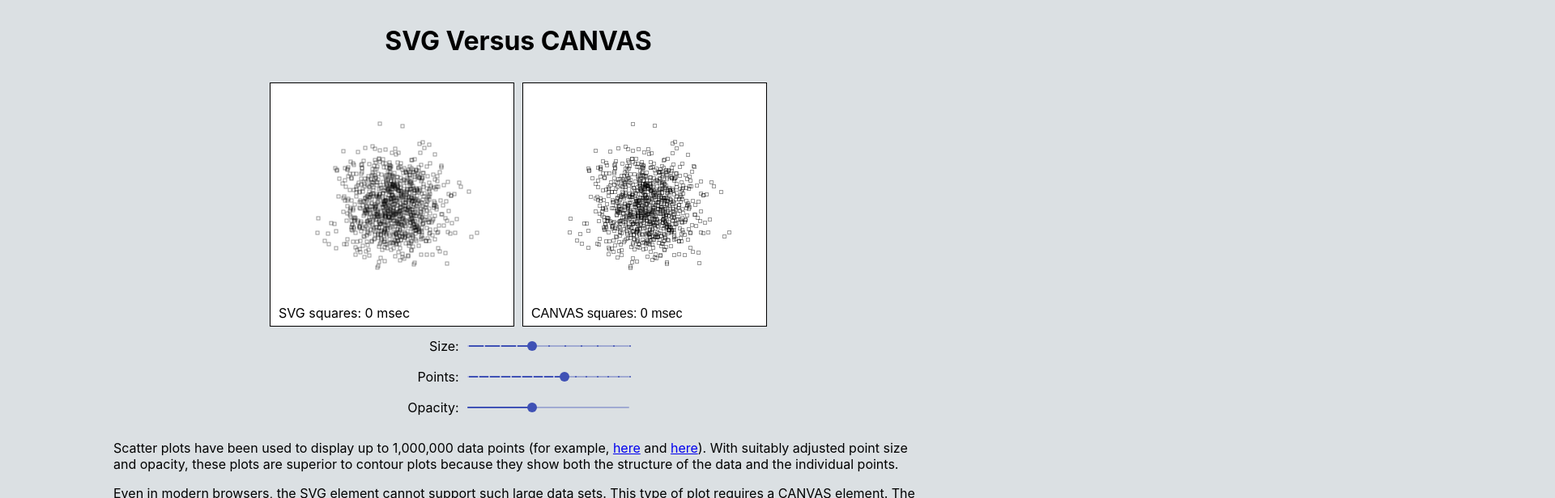
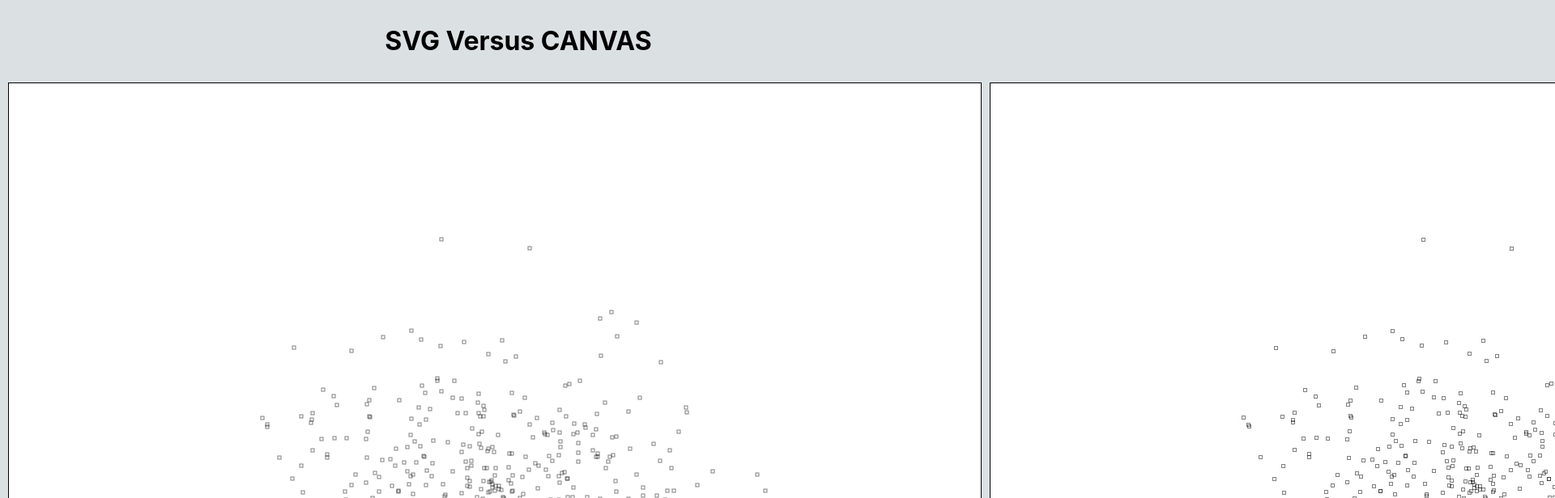
Before and after one commit to hemanrobinson/svg-canvas-performance, a React (Create React App) app: page / in a window 1280 px wide. Shown: the top 616 px of the page at 81% size, 1920 px wide, since content can reach past the window. Built offline with nearby package versions, Linux system fonts and the light colour scheme.

Commit message:
Improved symbols, "Transparency"

```diff
--- a/src/App.js
+++ b/src/App.js
@@ -13,7 +13,7 @@ const App = () => {
     // Create state.
     const [ size, setSize ] = useState( 4 );
     const [ data, setData ] = useState( App.getData( App.getPower( 9 )));
-    const [ opacity, setOpacity ] = useState( 0.4 );
+    const [ opacity, setOpacity ] = useState( 0.5 );
 
     // Return the App.
     return (
@@ -34,10 +34,10 @@ const App = () => {
                 <Slider defaultValue={ 9 } step={ 1 } min={ 0 } max={ 15 }
                     valueLabelDisplay="auto" marks valueLabelFormat={( value ) => App.getPower( value )}
                     onChangeCommitted={( event, value ) => setData( App.getData( App.getPower( value )))} />
-                <label>Opacity:</label>
-                <Slider defaultValue={ 0.4 } step={ 0.01 } min={ 0 } max={ 1 }
+                <label>Transparency:</label>
+                <Slider defaultValue={ 0.5 } step={ 0.01 } min={ 0 } max={ 1 }
                     valueLabelDisplay="auto"
-                    onChangeCommitted={( event, value ) => setOpacity( value )} />
+                    onChangeCommitted={( event, value ) => setOpacity( 1 - value )} />
             </div>
             <div className="Description">
                 <p>
--- a/src/PlotCanvas.js
+++ b/src/PlotCanvas.js
@@ -11,7 +11,7 @@ import './PlotCanvas.css';
 const PlotCanvas = ( props ) => {
 
     // Create reference and scales.
-    const width = 300, height = 300;
+    const width = 1200, height = 1200;
     let ref = useRef(),
         xScale = d3.scaleLinear().domain([ 0, 1 ]).range([ 0, width ]),
         yScale = d3.scaleLinear().domain([ 0, 1 ]).range([ height, 0 ]),
@@ -37,7 +37,7 @@ const PlotCanvas = ( props ) => {
  * @param {string}     shape    one of "circle", "square"
  * @param {Array}      data     Array of x, y values between 0 and 1
  * @param {number}     size     size in pixels
- * @param {number}     opacity  one of "circle", "square"
+ * @param {number}     opacity  alpha, between 0 and 1
  */
 PlotCanvas.draw = ( width, height, ref, xScale, yScale, shape, data, size, opacity ) => {
 
--- a/src/PlotSVG.js
+++ b/src/PlotSVG.js
@@ -11,7 +11,7 @@ import './PlotSVG.css';
 const PlotSVG = ( props ) => {
 
     // Create reference and scales.
-    const width = 300, height = 300;
+    const width = 1200, height = 1200;
     let ref = useRef(),
         xScale = d3.scaleLinear().domain([ 0, 1 ]).range([ 0, width ]),
         yScale = d3.scaleLinear().domain([ 0, 1 ]).range([ height, 0 ]),
@@ -36,7 +36,7 @@ const PlotSVG = ( props ) => {
  * @param {string}     shape    one of "circle", "square"
  * @param {Array}      data     Array of x, y values between 0 and 1
  * @param {number}     size     size in pixels
- * @param {number}     opacity  one of "circle", "square"
+ * @param {number}     opacity  alpha, between 0 and 1
  */
 PlotSVG.draw = ( height, ref, xScale, yScale, shape, data, size, opacity ) => {
 
```
Also changed, not shown: 2 other files (tests, documents, lock files or other folders).
